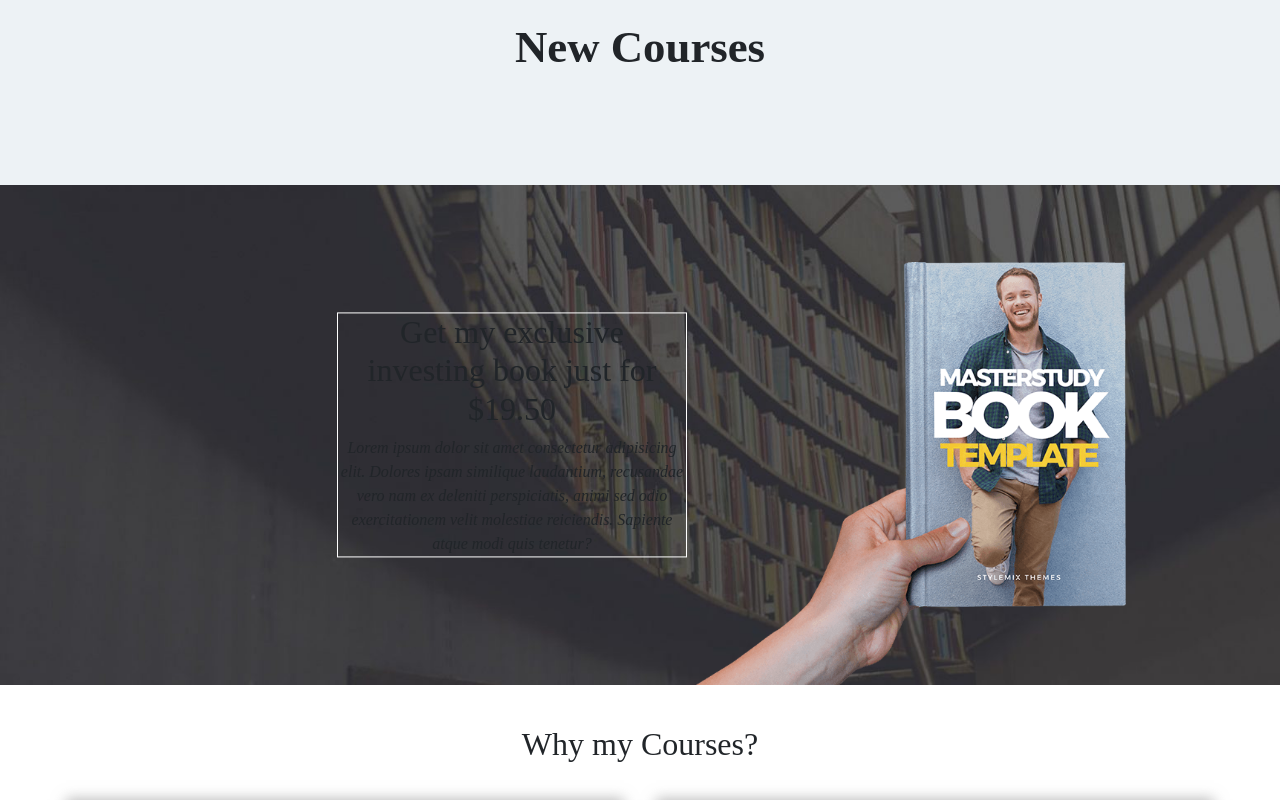
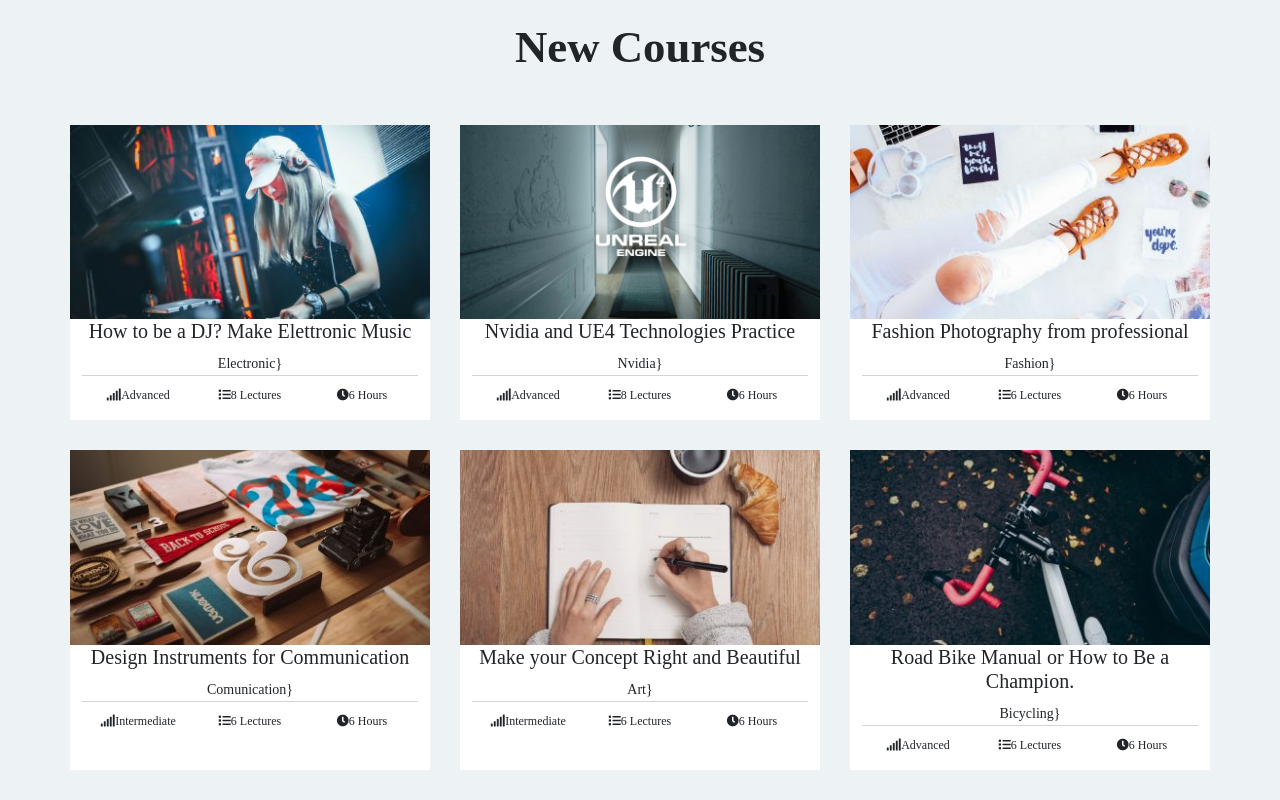
Before and after one commit to Fede180600/proj-html-vuejs, a Vue app: page / in a window 1280 px wide. Shown: the part 1420-2220 px from the top of the page. Built offline with nearby package versions, Linux system fonts and the light colour scheme; a small style sheet from the web is missing.

Commit message:
props to send data at AppCoursesSection

```diff
--- a/src/App.vue
+++ b/src/App.vue
@@ -11,7 +11,7 @@
       <!-- /banner top -->
 
       <!-- courses section -->
-      <AppCoursesSection />
+      <AppCoursesSection :coursesArray="courses"/>
       <!-- /courses section -->
 
       <!-- my book jumbotron -->
@@ -109,6 +109,62 @@
           number: 34,
           description: "Seconds"
         },
+      ],
+      courses: [
+        {
+          poster: "photo-1496307042754-b4aa456c4a2d-370x200.jpeg",
+          title: "How to be a DJ? Make Elettronic Music",
+          type: "Electronic",
+          level: "Advanced",
+          lectures: "8 Lectures",
+          duration: "6 Hours",
+          special: true
+        },
+        {
+          poster: "12345-1-370x200.png",
+          title: "Nvidia and UE4 Technologies Practice",
+          type: "Nvidia",
+          level: "Advanced",
+          lectures: "8 Lectures",
+          duration: "6 Hours",
+          special: true
+        },
+        {
+          poster: "photo-1491897554428-130a60dd4757-370x200.jpeg",
+          title: "Fashion Photography from professional",
+          type: "Fashion",
+          level: "Advanced",
+          lectures: "6 Lectures",
+          duration: "6 Hours",
+          special: true
+        },
+        {
+          poster: "photo-1416339134316-0e91dc9ded92-370x200.jpeg",
+          title: "Design Instruments for Communication",
+          type: "Comunication",
+          level: "Intermediate",
+          lectures: "6 Lectures",
+          duration: "6 Hours",
+          special: null
+        },
+        {
+          poster: "cathryn-lavery-67852-unsplash-370x200.jpg",
+          title: "Make your Concept Right and Beautiful",
+          type: "Art",
+          level: "Intermediate",
+          lectures: "6 Lectures",
+          duration: "6 Hours",
+          special: null
+        },
+        {
+          poster: "photo-1475452779376-caebfb988090-370x200.jpeg",
+          title: "Road Bike Manual or How to Be a Champion.",
+          type: "Bicycling",
+          level: "Advanced",
+          lectures: "6 Lectures",
+          duration: "6 Hours",
+          special: null
+        }
       ]
     }
   },
```
